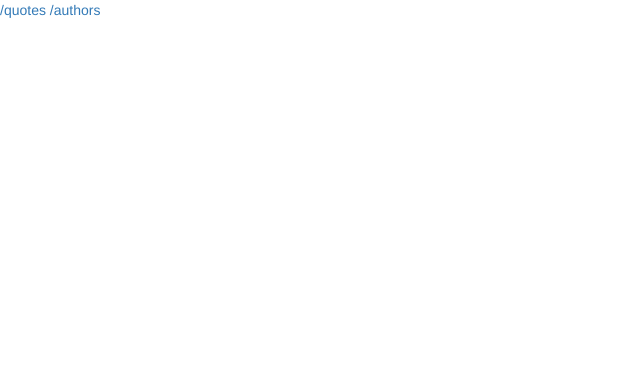
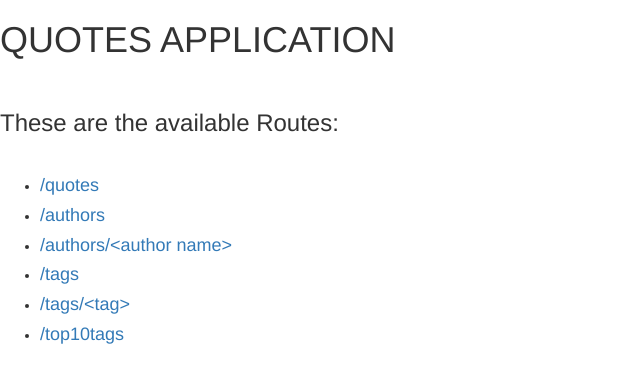
Before and after one commit to cpazoszarain7/ETL_Project, a Flask app: page / in a window 1280 px wide. Before the commit the part shown is almost empty. Shown: the top 383 px of the page, without its empty margins (0-640 px from the left). Run offline with Flask 2, Linux system fonts and the light colour scheme; parts of the project's set-up code (start-up, migrations or seed data) failed here and were passed over; some libraries are stand-ins or nearby versions.

Commit message:
finalized routes

```diff
--- a/Application/app.py
+++ b/Application/app.py
@@ -3,14 +3,14 @@ import sqlalchemy
 from sqlalchemy.ext.automap import automap_base
 from sqlalchemy.orm import Session
 from sqlalchemy import create_engine, func
-
 from flask import Flask, jsonify
+import pandas as pd
 
 ################################################
 # Database Setup
 #################################################
 #Connect to Postgress
-rds_connection_string = "carlospazos@127.0.0.1:5432/quotes"
+rds_connection_string = "carlospazos@127.0.0.1:5432/quotes_db"
 engine = create_engine(f'postgresql://{rds_connection_string}')
 
 # reflect an existing database into a new model
@@ -25,7 +25,8 @@ tag = Base.classes.tag
 
 # Create an instance of Flask
 app = Flask(__name__)
-
+app.config['JSON_SORT_KEYS'] = False
+app.config['JSONIFY_PRETTYPRINT_REGULAR'] = True
 
 # Route to render index.html template using data from Mongo
 @app.route("/")
@@ -86,18 +87,22 @@ def authors_func():
 
     #Get list of unique authors
     list_authors = session.query(func.distinct(author.author_name)).all()
+    list_authors = [r for (r,) in list_authors]
 
+    #Iterate through the list of unique authors
+
+    #Build list with dictionaries for output
     details = []
     for x in range(0,len(list_authors)):
         auth_dic={}
-        auth_dic['name']=list_authors[x][0],
-        auth_dic['description']= session.query(func.distinct(author.description)).filter(author.author_name==list_authors[x][0]).one()[0]
-        auth_dic['born']= session.query(func.distinct(author.born)).filter(author.author_name==list_authors[x][0]).one()[0]
-        auth_dic['count'] = session.query(func.count(author.author_name)).filter(author.author_name==list_authors[x][0]).one()[0]
+        auth_dic['name']= list_authors[x],
+        auth_dic['description']= session.query(func.distinct(author.description)).filter(author.author_name==list_authors[x]).one()[0]
+        auth_dic['born']= session.query(func.distinct(author.born)).filter(author.author_name==list_authors[x]).one()[0]
+        auth_dic['count'] = session.query(func.count(author.author_name)).filter(author.author_name==list_authors[x]).one()[0]
 
         quotesli =[]
-        total_quotes_author = session.query(quotes.text,tag.tag).filter(quotes.id==tag.quote_id).filter(quotes.id==author.author_id).filter(author.author_name==list_authors[x][0]).all()
-        author_count = session.query(func.count(author.author_name)).filter(author.author_name==list_authors[x][0]).one()[0]
+        total_quotes_author = session.query(quotes.text,tag.tag).filter(quotes.id==tag.quote_id).filter(quotes.id==author.author_id).filter(author.author_name==list_authors[x]).all()
+        author_count = session.query(func.count(author.author_name)).filter(author.author_name==list_authors[x]).one()[0]
         for y in range(0,author_count):
             quote_dic={}
             quote_dic['text']= total_quotes_author[y][0]
@@ -109,6 +114,40 @@ def authors_func():
         details.append(auth_dic)
 
 
+    #Close session
+    session.close()
+
+    return jsonify(details)
+
+@app.route('/authors/<authorname>')
+def authorsbyname_func(authorname):
+
+    # Create our session (link) from Python to the DB
+    session = Session(engine)
+
+    #Search author based on partial string and not case sensitive
+    sauthor = session.query(author.author_name).filter(author.author_name.ilike('%' + authorname + '%')).all()[0]
+
+    #Build list with dictionaries for output
+    details = []
+    auth_dic={}
+    auth_dic['name']= sauthor[0],
+    auth_dic['description']= session.query(func.distinct(author.description)).filter(author.author_name==sauthor).one()[0]
+    auth_dic['born']= session.query(func.distinct(author.born)).filter(author.author_name==sauthor).one()[0]
+    auth_dic['count'] = session.query(func.count(author.author_name)).filter(author.author_name==sauthor).one()[0]
+
+    quotesli =[]
+    total_quotes_author = session.query(quotes.text,tag.tag).filter(quotes.id==tag.quote_id).filter(quotes.id==author.author_id).filter(author.author_name==sauthor).all()
+    author_count = session.query(func.count(author.author_name)).filter(author.author_name==sauthor).one()[0]
+    for y in range(0,author_count):
+        quote_dic={}
+        quote_dic['text']= total_quotes_author[y][0]
+        quote_dic['tags']= total_quotes_author[y][1]
+        quotesli.append(quote_dic)
+
+    auth_dic['quotes']=quotesli
+
+    details.append(auth_dic)
 
 
     #Close session
@@ -116,5 +155,99 @@ def authors_func():
 
     return jsonify(details)
 
+
+@app.route('/tags')
+def tags_func():
+    # Create our session (link) from Python to the DB
+    # session = Session(engine)
+
+    #Create list of unique tags
+    all_tags = engine.execute('select tag from tag')
+    all_tags_values= all_tags.fetchall()
+
+    tag_list = []
+
+    for x in range(0,len(all_tags_values)):
+        for y in range(0,len(all_tags_values[x][0])):
+            tag_list.append(all_tags_values[x][0][y])
+
+    tag_list = list(dict.fromkeys(tag_list))
+
+    #Build list with dictionaries for output
+    details = []
+    for x in range(0,len(tag_list)):
+        tag_dic={}
+        tag_dic['name'] = tag_list[x]
+        tag_count = engine.execute(f"select count(tag) from tag where tag @> '{{{tag_list[x]}}}'").fetchall()[0]
+        tag_dic['number_of_quotes']= tag_count[0]
+
+
+        quote_info = engine.execute(f"select tag.tag, quotes.text from tag join quotes on tag.quote_id=quotes.id where tag.tag @> '{{{tag_list[x]}}}'").fetchall()
+        quote_data=[]
+        for y in range(0,len(quote_info)):
+            quote_dic={}
+            quote_dic['text']=quote_info[y][1]
+            quote_dic['tags']=quote_info[y][0]
+            quote_data.append(quote_dic)
+        tag_dic['details']=quote_data
+        details.append(tag_dic)
+
+
+
+    return jsonify(details)
+
+
+@app.route('/tags/<tagname>')
+def tagbyname_func(tagname):
+    #Build list with dictionaries for tag in variable
+    details = []
+    tag_dic={}
+    tag_dic['name'] = tagname
+    tag_count = engine.execute(f"select count(tag) from tag where tag @> '{{{tagname}}}'").fetchall()[0]
+    tag_dic['number_of_quotes']= tag_count[0]
+
+    quote_info = engine.execute(f"select tag.tag, quotes.text from tag join quotes on tag.quote_id=quotes.id where tag.tag @> '{{{tagname}}}'").fetchall()
+    quote_data=[]
+    for y in range(0,len(quote_info)):
+        quote_dic={}
+        quote_dic['text']=quote_info[y][1]
+        quote_dic['tags']=quote_info[y][0]
+        quote_data.append(quote_dic)
+    tag_dic['details']=quote_data
+    details.append(tag_dic)
+
+
+
+    return jsonify(details)
+
+@app.route('/top10tags')
+def top10tags_func():
+    #Get list of all tags
+    all_tags = engine.execute('select tag from tag')
+    all_tags_values= all_tags.fetchall()
+
+    tag_list = []
+
+    for x in range(0,len(all_tags_values)):
+        for y in range(0,len(all_tags_values[x][0])):
+            tag_list.append(all_tags_values[x][0][y])
+
+    #Get top 10 tags
+    top_10= pd.DataFrame(pd.DataFrame(tag_list)[0].value_counts().head(10))
+    top_10.reset_index(inplace=True)
+    top_10= top_10['index']
+
+    #Create output dictionaries for each tag in Top 10
+    details=[]
+    for x in range(0,len(top_10)):
+        tag_dic={}
+        tag_dic['name'] = top_10[x]
+        tag_count = engine.execute(f"select count(tag) from tag where tag @> '{{{top_10[x]}}}'").fetchall()[0]
+        tag_dic['tag count'] = tag_count[0]
+        details.append(tag_dic)
+
+    return jsonify(details)
+
+
 if __name__ == "__main__":
     app.run(debug=True)
--- a/Application/templates/index.html
+++ b/Application/templates/index.html
@@ -11,8 +11,24 @@
 
 <body>
 
-    <a href="/quotes"> /quotes  </a>
-    <a href="/authors"> /authors  </a>
+    <h1>QUOTES APPLICATION</h1>
+    <br>
+    <h3>These are the available Routes:</h3>
+    <br>
+    <ul>
+        <li><h4><a href="/quotes"> /quotes  </a></h4></li>
+
+        <li><h4><a href="/authors"> /authors  </a></h4></li>
+
+        <li><h4><a href="/authors/Marilyn Monroe"> /authors/&ltauthor name&gt</a></h4></li>
+
+        <li><h4><a href="/tags"> /tags </a></h4></li>
+
+        <li><h4><a href="/tags/love"> /tags/&lttag&gt</a></h4></li>
+
+        <li><h4><a href="/top10tags"> /top10tags </a></h4></li>
+
+    </ul>
 
 </body>
 
```
Also changed, not shown: 1 other file.
